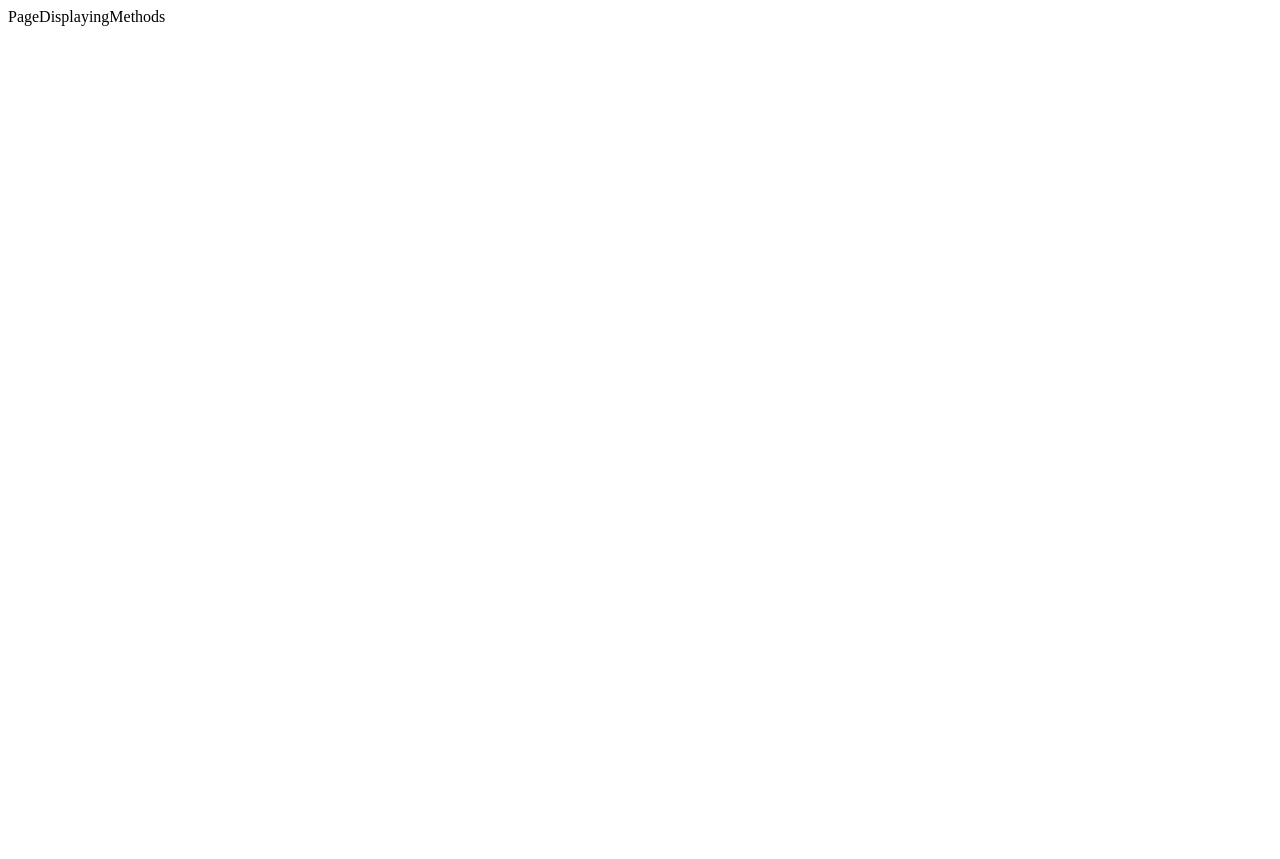
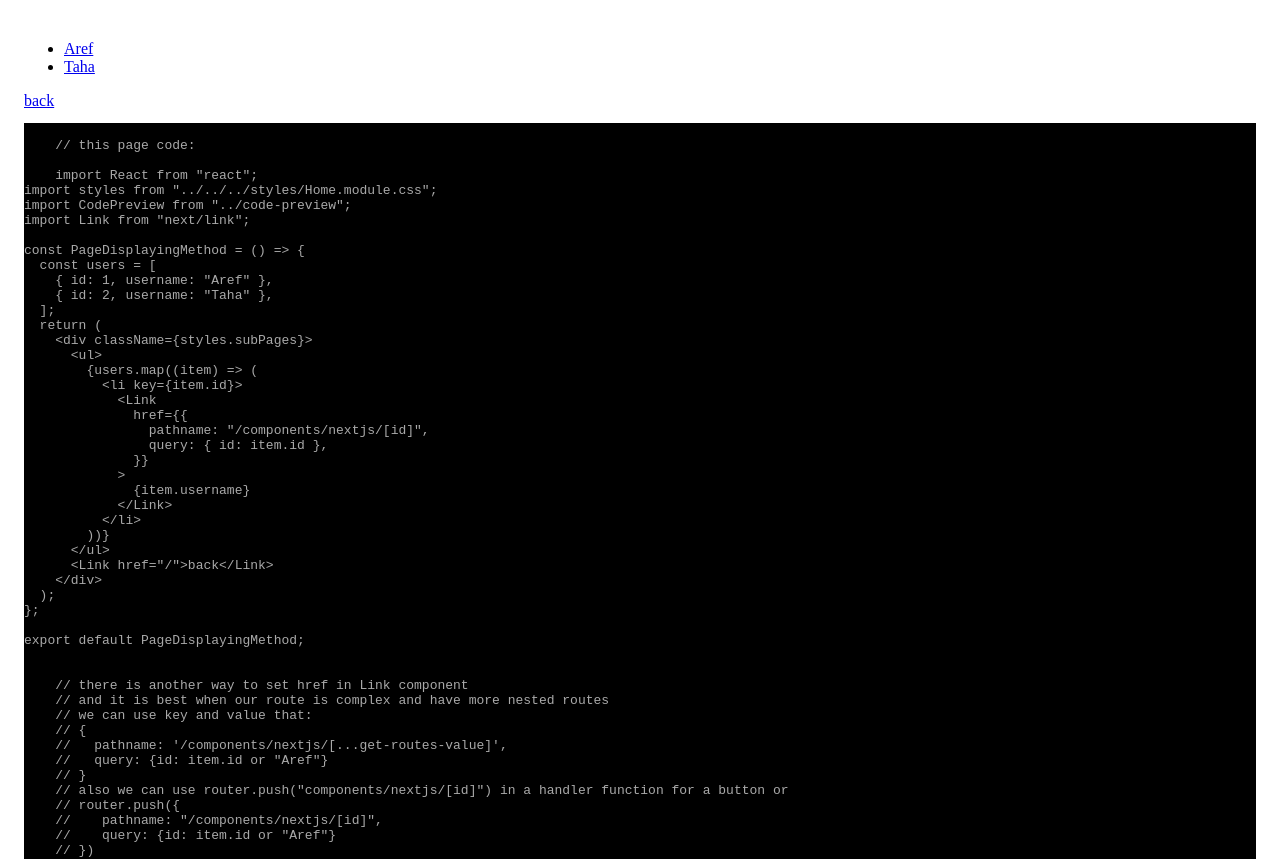
Before and after one commit to arefmaghdam/review-of-js-next.js-12, a Next.js app: page /components/nextjs/page-displaying-methods in a window 1280 px wide. Shown: the top 859 px of the page. Before the commit the page ends 800 px from the top, so only its background shows below. Built offline with nearby package versions, Linux system fonts and the light colour scheme.

Commit message:
feat: review of page displaying methods and implemented

```diff
--- a/pages/components/nextjs/page-displaying-methods.jsx
+++ b/pages/components/nextjs/page-displaying-methods.jsx
@@ -1,11 +1,85 @@
-import React from 'react'
+import React from "react";
+import styles from "../../../styles/Home.module.css";
+import CodePreview from "../code-preview";
+import Link from "next/link";
 
-const PageDisplayingMethods = () => {
+const PageDisplayingMethod = () => {
+  const users = [
+    { id: 1, username: "Aref" },
+    { id: 2, username: "Taha" },
+  ];
   return (
-    <div>
-      PageDisplayingMethods
+    <div className={styles.subPages}>
+      <ul>
+        {users.map((item) => (
+          <li key={item.id}>
+            <Link
+              href={{
+                pathname: "/components/nextjs/[id]",
+                query: { id: item.id },
+              }}
+            >
+              {item.username}
+            </Link>
+          </li>
+        ))}
+      </ul>
+      <Link href="/">back</Link>
+      <CodePreview
+        imgURL="../../../../images/page-displaying-method.png"
+        content={`
+    // this page code:
+
+    import React from "react";
+import styles from "../../../styles/Home.module.css";
+import CodePreview from "../code-preview";
+import Link from "next/link";
+
+const PageDisplayingMethod = () => {
+  const users = [
+    { id: 1, username: "Aref" },
+    { id: 2, username: "Taha" },
+  ];
+  return (
+    <div className={styles.subPages}>
+      <ul>
+        {users.map((item) => (
+          <li key={item.id}>
+            <Link
+              href={{
+                pathname: "/components/nextjs/[id]",
+                query: { id: item.id },
+              }}
+            >
+              {item.username}
+            </Link>
+          </li>
+        ))}
+      </ul>
+      <Link href="/">back</Link>
     </div>
-  )
-}
+  );
+};
 
-export default PageDisplayingMethods
+export default PageDisplayingMethod;
+
+
+    // there is another way to set href in Link component
+    // and it is best when our route is complex and have more nested routes
+    // we can use key and value that:
+    // {
+    //   pathname: '/components/nextjs/[...get-routes-value]',
+    //   query: {id: item.id or "Aref"}
+    // }
+    // also we can use router.push("components/nextjs/[id]") in a handler function for a button or
+    // router.push({
+    //    pathname: "/components/nextjs/[id]",
+    //    query: {id: item.id or "Aref"}
+    // })
+      `}
+      />
+    </div>
+  );
+};
+
+export default PageDisplayingMethod;
```
Also changed, not shown: public/images/page-displaying-method.png (added).
